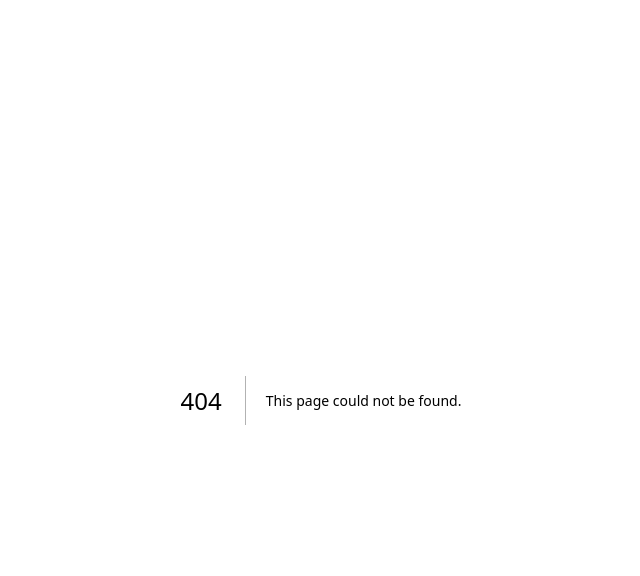
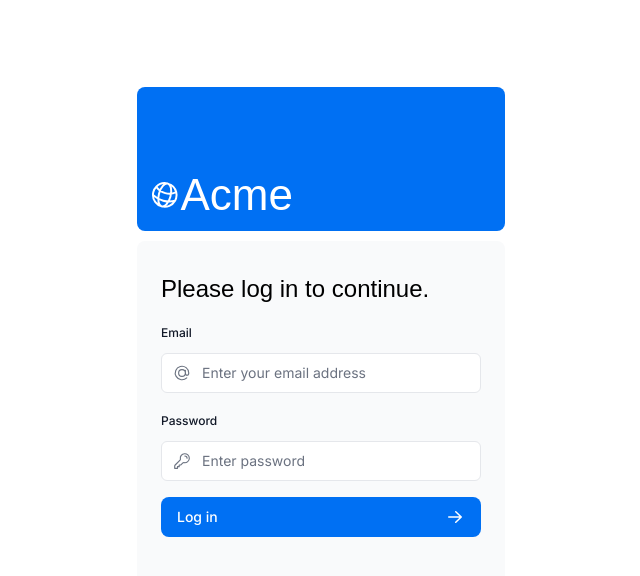
Before and after one commit to Nogyboy/nextjs-course, a Next.js app: page /login in a window 1280 px wide. Before the commit this address had no page. Shown: the top 576 px of the page, without its empty margins (319-959 px from the left). Built offline with nearby package versions, Linux system fonts and the light colour scheme; a web font is replaced by a local one.

Commit message:
feat: Add authentication and authorization

```diff
--- a/app/lib/actions.ts
+++ b/app/lib/actions.ts
@@ -1,5 +1,7 @@
 'use server';
+import { signIn } from '@/auth';
 import { sql } from '@vercel/postgres';
+import { AuthError } from 'next-auth';
 import { revalidatePath } from 'next/cache';
 import { redirect } from 'next/navigation';
 import { z } from 'zod';
@@ -108,3 +110,22 @@
     return { message: 'Database Error: Failed to Delete Invoice.' };
   }
 }
+
+export async function authenticate(
+  prevState: string | undefined,
+  formData: FormData,
+) {
+  try {
+    await signIn('credentials', formData);
+  } catch (error) {
+    if (error instanceof AuthError) {
+      switch (error.type) {
+        case 'CredentialsSignin':
+          return 'Invalid credentials.';
+        default:
+          return 'Something went wrong.';
+      }
+    }
+    throw error;
+  }
+}
--- /dev/null
+++ b/app/login/page.tsx
@@ -0,0 +1,17 @@
+import AcmeLogo from '@/app/ui/acme-logo';
+import LoginForm from '@/app/ui/login-form';
+
+export default function LoginPage() {
+  return (
+    <main className="flex items-center justify-center md:h-screen">
+      <div className="relative mx-auto flex w-full max-w-[400px] flex-col space-y-2.5 p-4 md:-mt-32">
+        <div className="flex h-20 w-full items-end rounded-lg bg-blue-500 p-3 md:h-36">
+          <div className="w-32 text-white md:w-36">
+            <AcmeLogo />
+          </div>
+        </div>
+        <LoginForm />
+      </div>
+    </main>
+  );
+}
--- a/app/ui/dashboard/sidenav.tsx
+++ b/app/ui/dashboard/sidenav.tsx
@@ -2,6 +2,7 @@
 import NavLinks from '@/app/ui/dashboard/nav-links';
 import AcmeLogo from '@/app/ui/acme-logo';
 import { PowerIcon } from '@heroicons/react/24/outline';
+import { signOut } from '@/auth';
 
 export default function SideNav() {
   return (
@@ -17,7 +18,10 @@
       <div className="flex grow flex-row justify-between space-x-2 md:flex-col md:space-x-0 md:space-y-2">
         <NavLinks />
         <div className="hidden h-auto w-full grow rounded-md bg-gray-50 md:block"></div>
-        <form>
+        <form action={async () => {
+          'use server';
+          await signOut();
+        }}>
           <button className="flex h-[48px] w-full grow items-center justify-center gap-2 rounded-md bg-gray-50 p-3 text-sm font-medium hover:bg-sky-100 hover:text-blue-600 md:flex-none md:justify-start md:p-2 md:px-3">
             <PowerIcon className="w-6" />
             <div className="hidden md:block">Sign Out</div>
--- a/app/ui/login-form.tsx
+++ b/app/ui/login-form.tsx
@@ -1,3 +1,5 @@
+'use client'
+
 import { lusitana } from '@/app/ui/fonts';
 import {
   AtSymbolIcon,
@@ -6,10 +8,14 @@
 } from '@heroicons/react/24/outline';
 import { ArrowRightIcon } from '@heroicons/react/20/solid';
 import { Button } from './button';
+import { useFormState, useFormStatus } from 'react-dom';
+import { authenticate } from '@/app/lib/actions';
 
 export default function LoginForm() {
+  const [errorMessage, dispatch] = useFormState(authenticate, undefined);
+
   return (
-    <form className="space-y-3">
+    <form action={dispatch} className="space-y-3">
       <div className="flex-1 rounded-lg bg-gray-50 px-6 pb-4 pt-8">
         <h1 className={`${lusitana.className} mb-3 text-2xl`}>
           Please log in to continue.
@@ -56,8 +62,17 @@
           </div>
         </div>
         <LoginButton />
-        <div className="flex h-8 items-end space-x-1">
-          {/* Add form errors here */}
+        <div
+          className="flex h-8 items-end space-x-1"
+          aria-live="polite"
+          aria-atomic="true"
+        >
+          {errorMessage && (
+            <>
+              <ExclamationCircleIcon className="h-5 w-5 text-red-500" />
+              <p className="text-sm text-red-500">{errorMessage}</p>
+            </>
+          )}
         </div>
       </div>
     </form>
@@ -65,9 +80,10 @@
 }
 
 function LoginButton() {
+  const { pending } = useFormStatus();
   return (
-    <Button className="mt-4 w-full">
-      Log in <ArrowRightIcon className="ml-auto h-5 w-5 text-gray-50" />
+    <Button className="mt-4 w-full" aria-disabled={pending}>
+      Log in <ArrowRightIcon className="ml-auto h-5 w-5Buttongray-50" />
     </Button>
   );
 }
--- /dev/null
+++ b/auth.config.ts
@@ -0,0 +1,22 @@
+import type { NextAuthConfig } from 'next-auth';
+import Credentials from 'next-auth/providers/credentials';
+
+export const authConfig = {
+  pages: {
+    signIn: '/login',
+  },
+  callbacks: {
+    authorized({ auth, request: { nextUrl } }) {
+      const isLoggedIn = !!auth?.user;
+      const isOnDashboard = nextUrl.pathname.startsWith('/dashboard');
+      if (isOnDashboard) {
+        if (isLoggedIn) return true;
+        return false; // Redirect unauthenticated users to login page
+      } else if (isLoggedIn) {
+        return Response.redirect(new URL('/dashboard', nextUrl));
+      }
+      return true;
+    },
+  },
+  providers: [Credentials], // Add providers with an empty array for now
+} satisfies NextAuthConfig;
--- /dev/null
+++ b/auth.ts
@@ -0,0 +1,41 @@
+import NextAuth from 'next-auth';
+import Credentials from 'next-auth/providers/credentials';
+import { authConfig } from './auth.config';
+import { z } from 'zod';
+import { sql } from '@vercel/postgres';
+import type { User } from '@/app/lib/definitions';
+import bcrypt from 'bcrypt';
+
+async function getUser(email: string): Promise<User | undefined> {
+  try {
+    const user = await sql<User>`SELECT * FROM users WHERE email=${email}`;
+    return user.rows[0];
+  } catch (error) {
+    console.error('Failed to fetch user:', error);
+    throw new Error('Failed to fetch user.');
+  }
+}
+
+export const { auth, signIn, signOut } = NextAuth({
+  ...authConfig,
+  providers: [
+    Credentials({
+      async authorize(credentials) {
+        const parsedCredentials = z
+          .object({ email: z.string().email(), password: z.string().min(6) })
+          .safeParse(credentials);
+
+        if (parsedCredentials.success) {
+          const { email, password } = parsedCredentials.data;
+          const user = await getUser(email);
+          if (!user) return null;
+          const passwordsMatch = await bcrypt.compare(password, user.password);
+          if (passwordsMatch) return user;
+        }
+
+        console.log('Invalid credentials');
+        return null;
+      },
+    }),
+  ],
+});
--- a/package.json
+++ b/package.json
@@ -18,6 +18,7 @@
     "bcrypt": "^5.1.1",
     "clsx": "^2.0.0",
     "next": "^14.0.2",
+    "next-auth": "^5.0.0-beta.15",
     "postcss": "8.4.31",
     "react": "18.2.0",
     "react-dom": "18.2.0",
```
Also changed, not shown: middleware.ts (added, +9 -0 lines), app/ui/invoices/create-form.tsx (indentation only), 1 other file (tests, documents, lock files or other folders).
